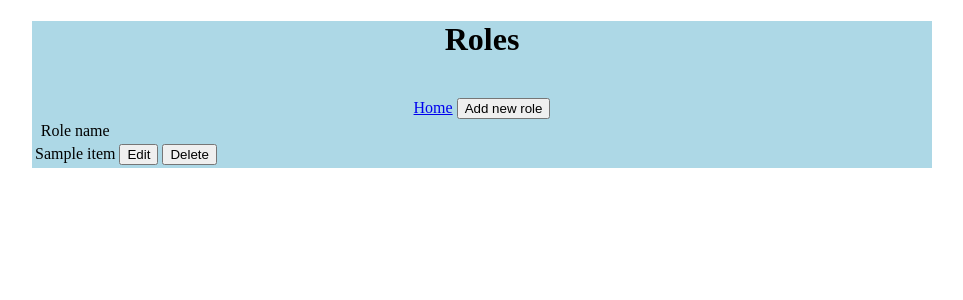
After one commit to andersfnelson/project-app, a Flask app: template templates/roles.html in a window 1280 px wide. The commit adds this page. Shown: the top 300 px of the page, without its empty margins (158-1121 px from the left). Run offline with Flask 2, Linux system fonts and the light colour scheme; the template is opened without the code that fills it: most values are stand-ins (such as "Sample title", 1, 10 or a date in 2020); parts of the project's set-up code (start-up, migrations or seed data) failed here and were passed over.

Commit message:
crud functionality for roles

```diff
--- a/app.py
+++ b/app.py
@@ -19,6 +19,11 @@ engine = create_engine("mssql+pyodbc:///?odbc_connect=%s" % params)
 def hello():
     return render_template('index.html')
 
+@app.route('/roles')
+def roles():
+    result = engine.execute('SELECT * FROM advising.ROLE_TBL;').fetchall()
+    return render_template('roles.html', data=result)
+
 @app.route('/users')
 def users():
     result = engine.execute('SELECT * FROM advising.USER_TBL;').fetchall()
@@ -37,6 +42,17 @@ def render():
         return redirect(url_for('users'))
     return render_template('adduser.html')
 
+@app.route('/addrole', methods = ['POST', 'GET'])
+def addrole():
+    if request.method == 'POST':
+        rname = request.form['rname']
+        query = 'INSERT INTO advising.ROLE_TBL (role_name) VALUES (\'%s\');' % (rname)
+        engine.execute(query)
+        # print(fname)
+        print(query)
+        return redirect(url_for('roles'))
+    return render_template('addrole.html')
+
 @app.route('/deluser/<string:id>', methods = ['POST', 'GET'])
 def deluser(id):
     # print('deluser')
@@ -52,6 +68,21 @@ def edituser(id):
     print(result)
     return render_template('edituser.html', data=result)
 
+@app.route('/delrole/<string:id>', methods = ['POST', 'GET'])
+def delrole(id):
+    # print('deluser')
+    sql = 'DELETE FROM advising.ROLE_TBL WHERE role_id = \'%s\';' %(id)
+    engine.execute(sql)
+    # print (sql)
+    return redirect(url_for('roles'))
+
+@app.route('/editrole/<string:id>', methods = ['POST', 'GET'])
+def editrole(id):
+    sql = 'SELECT * FROM advising.ROLE_TBL WHERE role_id = \'%s\';' %(id)
+    result = engine.execute(sql).fetchall()
+    print(result)
+    return render_template('editrole.html', data=result)
+
 @app.route('/commitupdate/<string:id>', methods=['GET', 'POST'])
 def commitupdate(id):
     if request.method == 'POST':
@@ -64,5 +95,15 @@ def commitupdate(id):
         return redirect(url_for('users'))
 
 
+@app.route('/commitroleupdate/<string:id>', methods=['GET', 'POST'])
+def commitroleupdate(id):
+    if request.method == 'POST':
+        rname = request.form['rname']
+        query = 'UPDATE advising.ROLE_TBL SET role_name = \'%s\' WHERE role_id = \'%s\';' % (rname, id)
+        # print(query)
+        engine.execute(query)
+        return redirect(url_for('roles'))
+
+
 if __name__ == "__main__":
     app.run(debug=True)
--- a/templates/index.html
+++ b/templates/index.html
@@ -15,5 +15,7 @@
 <body>
 <h1>Advisor home</h1>
 <a href="{{ url_for('users')}}">Users</a>
+<br>
+<a href="{{ url_for('roles')}}">Roles</a>
 </body>
 </html>
--- /dev/null
+++ b/templates/roles.html
@@ -0,0 +1,32 @@
+{%extends "layout.html"%}
+
+<html lang="en">
+<head>
+{%block head%}
+
+  <title>Roles</title>
+{%endblock%}
+
+</head>
+
+<body>
+    {%block content%}
+<h1>Roles</h1>
+<br>
+<a href="{{url_for('hello')}}">Home</a>
+<a href=/addrole><button>Add new role</button></a>
+<table>
+<tr>
+    <td>Role name</td>
+</tr>
+{% for item in data %}
+<tr>
+    <td>{{item[1]}}</td>
+    <td><form action='/editrole/{{item[0]}}'><input type='submit' value="Edit"></form></td>
+    <td><form action='/delrole/{{item[0]}}'><input type='submit' value="Delete"></form></td>
+</tr>
+{% endfor %}
+</table>
+{%endblock%}
+</body>
+</html>
```
Also changed, not shown: templates/addrole.html (added, +12 -0 lines), templates/editrole.html (added, +16 -0 lines).
